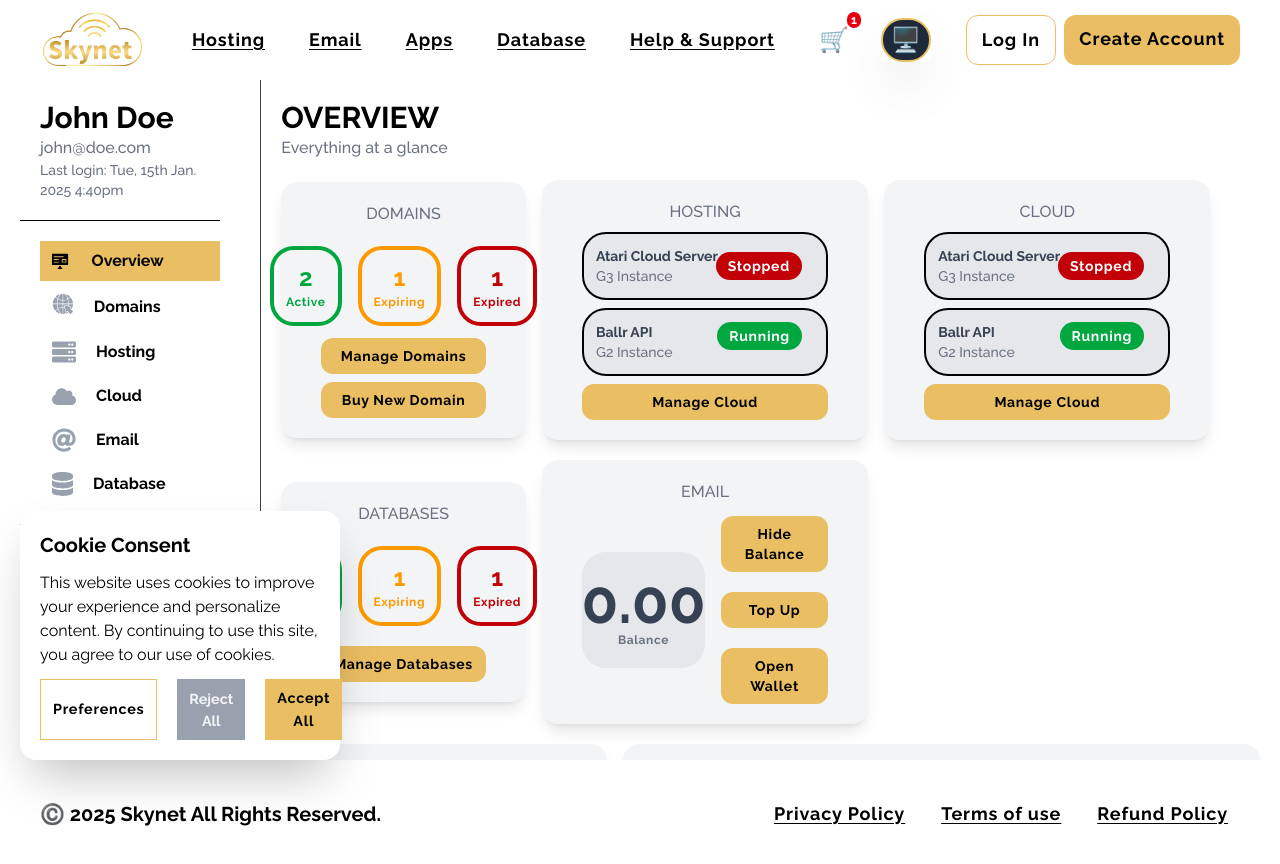
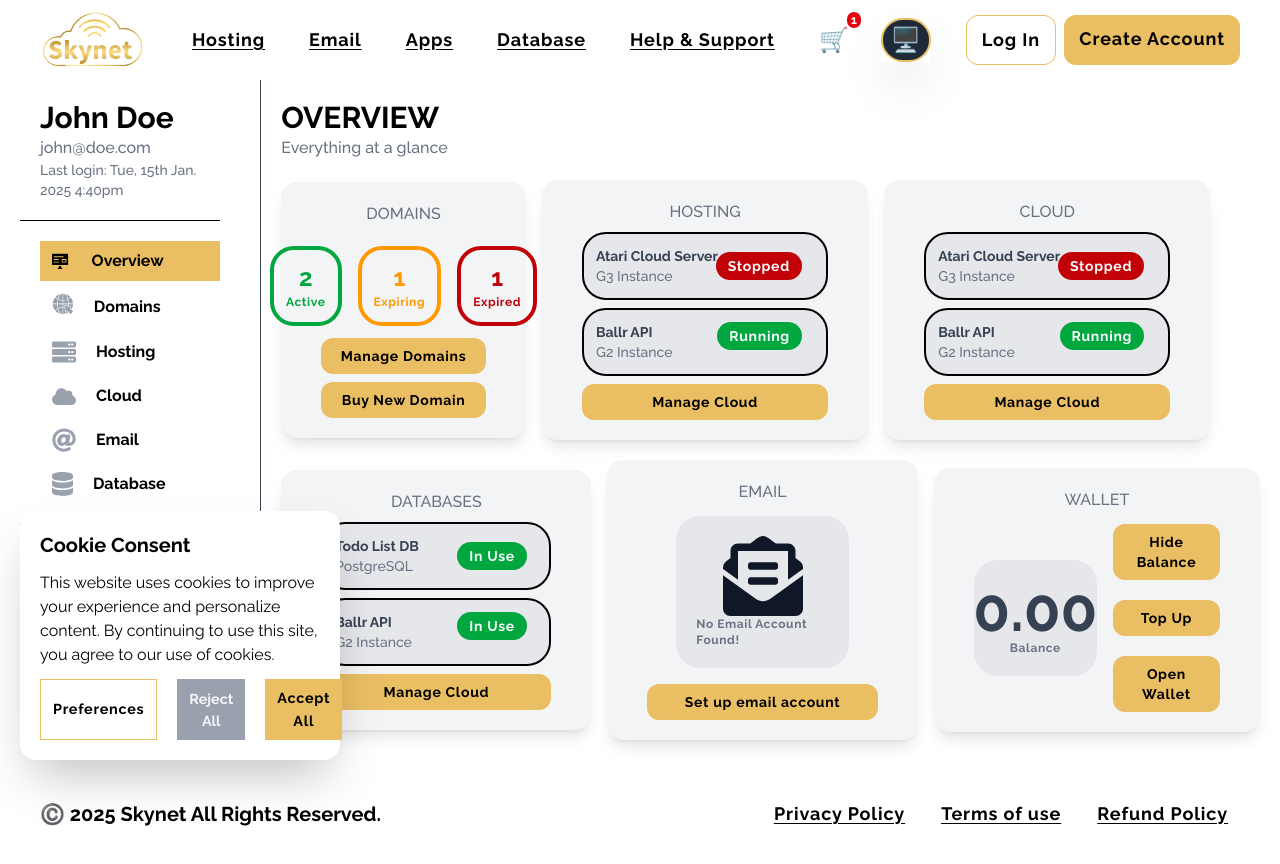
Before and after one commit to sapwavino/skynet_redesign_fe, a Vue app: page /dashboard in a window 1280 px wide. Shown: the top 864 px of the page. Built offline with nearby package versions, Linux system fonts and the light colour scheme; what vue3-marquee would draw is missing.

Commit message:
DASHBOARD OVERVIEW V2

```diff
--- a/src/components/DashboardOverview.vue
+++ b/src/components/DashboardOverview.vue
@@ -105,88 +105,54 @@ export default {
     <div class="flex items-center gap-4 mt-5">
 
       <!--      DATABASE-->
-      <section class="dashGroupCard w-1/4">
+      <section class="dashGroupCard w-1/3">
         <h1 class="muteSubheader uppercase text-center">Databases</h1>
-        <div class="flex items-center gap-4 justify-center mt-5">
-
-          <div class="flex flex-col items-center border-4 border-green-600 p-3 rounded-3xl">
-            <h2 class="text-green-600 font-bold text-2xl">2</h2>
-            <p class="text-xs text-green-600 font-bold tracking-wider capitalize">active</p>
-          </div>
-
-          <div class="flex flex-col items-center border-4 border-amber-500 p-3 rounded-3xl">
-            <h2 class="text-amber-500 font-bold text-2xl">1</h2>
-            <p class="text-xs text-amber-500 font-bold tracking-wider capitalize">expiring</p>
-          </div>
-
-          <div class="flex flex-col items-center border-4 border-red-700 p-3 rounded-3xl">
-            <h2 class="text-red-700 font-bold text-2xl">1</h2>
-            <p class="text-xs text-red-700 font-bold tracking-wider capitalize">expired</p>
-          </div>
+        <ul class="">
+          <li class="flex flex-col bg-gray-200 rounded-3xl p-3 hover:bg-gray-400 cursor-pointer my-2 relative justify-center border-2">
+            <div
+                class="absolute right-[10%] bg-green-600 text-gray-50 rounded-full py-1 px-3 text-sm font-bold tracking-wider">
+              In Use
+            </div>
+            <p class="text-gray-700 font-bold text-sm">Todo List DB</p>
+            <p class="muteSmallSubheader">PostgreSQL</p>
+          </li>
+          <li class="flex flex-col bg-gray-200 rounded-3xl p-3 hover:bg-gray-400 cursor-pointer my-2 relative border-2">
+            <div
+                class="absolute right-[10%] bg-green-600 text-gray-50 rounded-full py-1 px-3 text-sm font-bold tracking-wider">
+              In Use
+            </div>
+            <p class="text-gray-700 font-bold text-sm">Ballr API</p>
+            <p class="muteSmallSubheader">G2 Instance</p>
+          </li>
+        </ul>
+        <div class="flex flex-col items-center justify-center">
+          <button
+              class="dash-card-btn-base w-full">Manage Cloud
+          </button>
         </div>
-        <button
-            class="dash-card-btn-base w-full mt-5"
-            @click="$router.push('/dashboard/database')">Manage Databases
-        </button>
 
       </section>
 
       <!--EMAIL-->
       <section class="dashGroupCard w-1/3">
         <h1 class="muteSubheader uppercase text-center">Email</h1>
-        <div class="flex items-center gap-4 mt-3">
+        <div class="flex flex-col items-center gap-4 mt-3">
 
-          <div class="flex flex-col items-center bg-gray-200 p-5 rounded-3xl w-1/2">
-            <h2 class="text-gray-700 font-bold text-6xl">0.00</h2>
-            <p class="text-xs text-gray-500 font-bold tracking-wider capitalize">Balance</p>
+          <div class="flex flex-col items-center bg-gray-200 p-5 rounded-3xl w-3/4">
+            <svg
+                height="5rem"
+                class="fill-gray-900"
+                xmlns="http://www.w3.org/2000/svg"
+                viewBox="0 0 512 512">
+              <path
+                  d="M176 216h160c8.84 0 16-7.16 16-16v-16c0-8.84-7.16-16-16-16H176c-8.84 0-16 7.16-16 16v16c0 8.84 7.16 16 16 16zm-16 80c0 8.84 7.16 16 16 16h160c8.84 0 16-7.16 16-16v-16c0-8.84-7.16-16-16-16H176c-8.84 0-16 7.16-16 16v16zm96 121.13c-16.42 0-32.84-5.06-46.86-15.19L0 250.86V464c0 26.51 21.49 48 48 48h416c26.51 0 48-21.49 48-48V250.86L302.86 401.94c-14.02 10.12-30.44 15.19-46.86 15.19zm237.61-254.18c-8.85-6.94-17.24-13.47-29.61-22.81V96c0-26.51-21.49-48-48-48h-77.55c-3.04-2.2-5.87-4.26-9.04-6.56C312.6 29.17 279.2-.35 256 0c-23.2-.35-56.59 29.17-73.41 41.44-3.17 2.3-6 4.36-9.04 6.56H96c-26.51 0-48 21.49-48 48v44.14c-12.37 9.33-20.76 15.87-29.61 22.81A47.995 47.995 0 0 0 0 200.72v10.65l96 69.35V96h320v184.72l96-69.35v-10.65c0-14.74-6.78-28.67-18.39-37.77z"/>
+            </svg>
+            <p class="text-xs text-gray-500 font-bold tracking-wider capitalize">No email account found!</p>
           </div>
-
-          <div class="flex flex-col items-center justify-center">
-            <button class="dash-card-btn-base w-full">Hide
-              Balance
-            </button>
-            <button class="dash-card-btn-base w-full mt-5">Top
-              Up
-            </button>
-            <button class="dash-card-btn-base w-full mt-5">Open
-              Wallet
-            </button>
-          </div>
+          <button class="dash-card-btn-base w-full">Set up email account
+          </button>
         </div>
       </section>
-
-      <!--      CLOUD-->
-<!--      <section class="dashGroupCard w-1/3">-->
-<!--        <h1 class="muteSubheader uppercase text-center">Cloud</h1>-->
-<!--        <ul class="">-->
-<!--          <li class="flex flex-col bg-gray-200 rounded-3xl p-3 hover:bg-gray-400 cursor-pointer my-2 relative justify-center border-2">-->
-<!--            <div-->
-<!--                class="absolute right-[10%] bg-red-700 text-gray-50 rounded-full py-1 px-3 text-sm font-bold tracking-wider">-->
-<!--              Stopped-->
-<!--            </div>-->
-<!--            <p class="text-gray-700 font-bold text-sm">Atari Cloud Server</p>-->
-<!--            <p class="muteSmallSubheader">G3 Instance</p>-->
-<!--          </li>-->
-<!--          <li class="flex flex-col bg-gray-200 rounded-3xl p-3 hover:bg-gray-400 cursor-pointer my-2 relative border-2">-->
-<!--            <div-->
-<!--                class="absolute right-[10%] bg-green-600 text-gray-50 rounded-full py-1 px-3 text-sm font-bold tracking-wider">-->
-<!--              Running-->
-<!--            </div>-->
-<!--            <p class="text-gray-700 font-bold text-sm">Ballr API</p>-->
-<!--            <p class="muteSmallSubheader">G2 Instance</p>-->
-<!--          </li>-->
-<!--        </ul>-->
-<!--        <div class="flex flex-col items-center justify-center">-->
-<!--          <button-->
-<!--              class="dash-card-btn-base w-full">Manage Cloud-->
-<!--          </button>-->
-<!--        </div>-->
-<!--      </section>-->
-
-    </div>
-
-    <!--    ROW 3-->
-    <div class="mt-5 flex items-start gap-4">
 
       <!--WALLET-->
       <section class="dashGroupCard w-1/3">
@@ -211,6 +177,12 @@ export default {
           </div>
         </div>
       </section>
+
+
+    </div>
+
+    <!--    ROW 3-->
+    <div class="mt-5 flex items-start gap-4">
 
 
       <!--      NOTIFICATIONS-->
```
